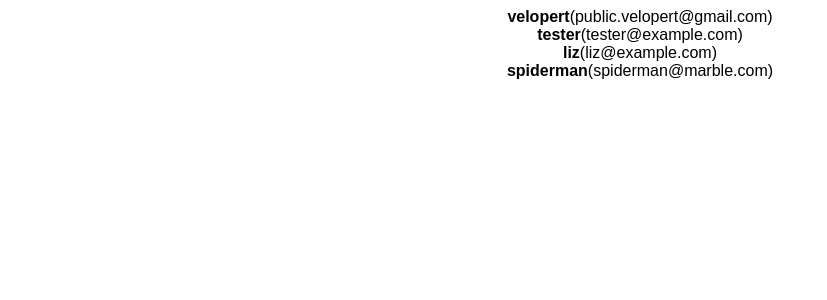
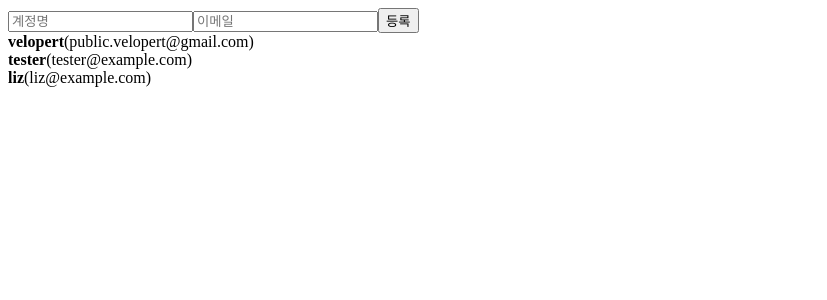
Before and after one commit to ImportantHan/React_Arrangement, a React (Create React App) app: page / in a window 1280 px wide. Shown: the top 300 px of the page, without its empty margins (0-827 px from the left). Built offline with nearby package versions, Linux system fonts and the light colour scheme.

Commit message:
배열 공부중

```diff
--- a/src/App.js
+++ b/src/App.js
@@ -1,10 +1,60 @@
+import React, { useRef, useState } from "react";
+import UserList from "./UserList";
+import CreateUser from "./CreateUser";
 import "./styles.css";
-import UserList from "./UserList";
 
-export default function App() {
+function App() {
+  const [inputs, setInputs] = useState({
+    username: "",
+    email: ""
+  });
+  const { username, email } = inputs;
+  const onChange = (e) => {
+    const { name, value } = e.target;
+    setInputs({
+      ...inputs,
+      [name]: value
+    });
+  };
+
+  const users = [
+    {
+      id: 1,
+      username: "velopert",
+      email: "public.velopert@gmail.com"
+    },
+    {
+      id: 2,
+      username: "tester",
+      email: "tester@example.com"
+    },
+    {
+      id: 3,
+      username: "liz",
+      email: "liz@example.com"
+    }
+  ];
+
+  const nextId = useRef(4);
+  const onCreate = () => {
+    // 나중에 구현 할 배열에 항목 추가하는 로직
+    setInputs({
+      username: "",
+      email: ""
+    });
+    nextId.current += 1;
+  };
   return (
-    <div className="App">
-      <UserList />
-    </div>
+    <>
+      <CreateUser
+        username={username}
+        email={email}
+        onChange={onChange}
+        onCreate={onCreate}
+      />
+      <UserList users={users} />
+    </>
   );
 }
+
+export default App;
--- /dev/null
+++ b/src/CreateUser.js
@@ -0,0 +1,22 @@
+import React from "react";
+
+function CreateUser({ username, email, onChange, onCreate }) {
+  return (
+    <div>
+      <input
+        name="username"
+        placeholder="계정명"
+        onChange={onChange}
+        value={username}
+      />
+      <input
+        name="email"
+        placeholder="이메일"
+        onChange={onChange}
+        value={email}
+      />
+      <button onClick={onCreate}>등록</button>
+    </div>
+  );
+}
+export default CreateUser;
--- a/src/UserList.js
+++ b/src/UserList.js
@@ -9,29 +9,7 @@
   );
 }
 
-function UserList() {
-  const users = [
-    {
-      id: 1,
-      username: "velopert",
-      email: "public.velopert@gmail.com"
-    },
-    {
-      id: 2,
-      username: "tester",
-      email: "tester@example.com"
-    },
-    {
-      id: 3,
-      username: "liz",
-      email: "liz@example.com"
-    },
-    {
-      id: 4,
-      username: "spiderman",
-      email: "spiderman@marble.com"
-    }
-  ];
+function UserList({ users }) {
   return (
     <div>
       {users.map((user) => (
```
